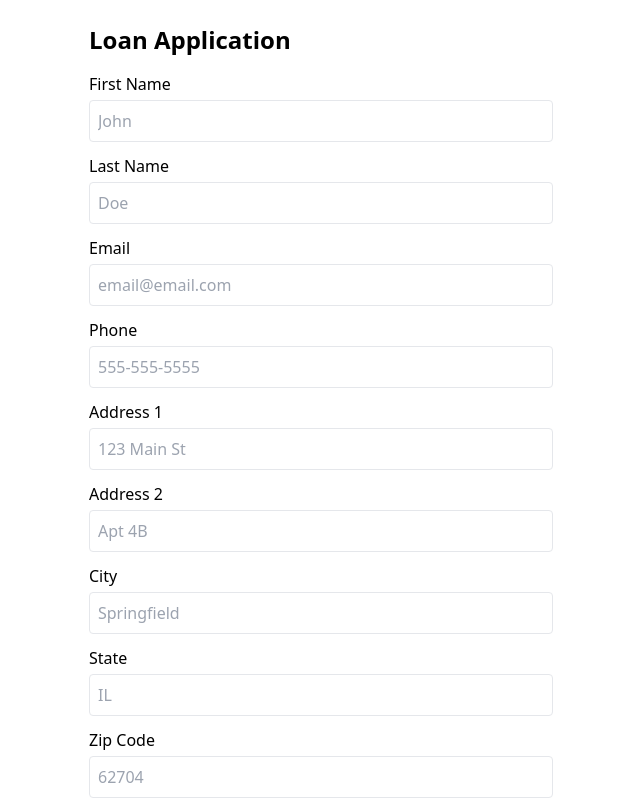
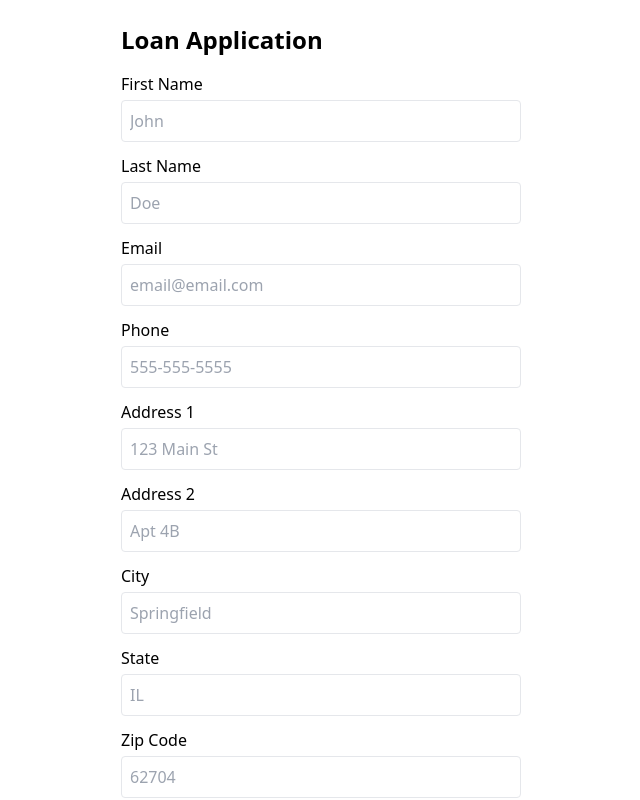
Before and after one commit to davidallison12/loan_application_app, a React (Create React App) app in the folder frontend/: page / in a window 1280 px wide. Shown: the top 800 px of the page, without its empty margins (319-959 px from the left). Built offline with nearby package versions, Linux system fonts and the light colour scheme.

Commit message:
Adjusting for responsiveness

```diff
--- a/frontend/src/components/ApplicationForm.js
+++ b/frontend/src/components/ApplicationForm.js
@@ -73,7 +73,7 @@ const ApplicationForm = () => {
     };
     // Render the form
     return (
-        <div className="p-6 max-w-lg mx-auto">
+        <div className="p-6 w-full max-w-lg sm:max-w-md mx-auto">
             <h2 className="text-2xl font-semibold mb-4">Loan Application</h2>
 
             {error && <p className="text-red-500">{error}</p>}
@@ -258,7 +258,7 @@ const ApplicationForm = () => {
                 </div>
                 <button
                     type="submit"
-                    className="w-full bg-blue-600 text-white p-2 rounded hover:bg-blue-700"
+                    className="w-full sm:w-full bg-blue-600 text-white p-2 rounded hover:bg-blue-700"
                 >
                     Submit
                 </button>
--- a/frontend/src/components/ApplicationResult.js
+++ b/frontend/src/components/ApplicationResult.js
@@ -25,7 +25,7 @@ const ApplicationResult = () => {
     const isApproved = app.status.toLowerCase() === "approved";
 
     return (
-        <div className="p-6 max-w-lg mx-auto">
+        <div className="p-6 w-full max-w-lg sm:max-w-md mx-auto">
             <h2 className="text-2xl font-semibold mb-4">Application Result</h2>
 
             {/* Render Results */}
```
